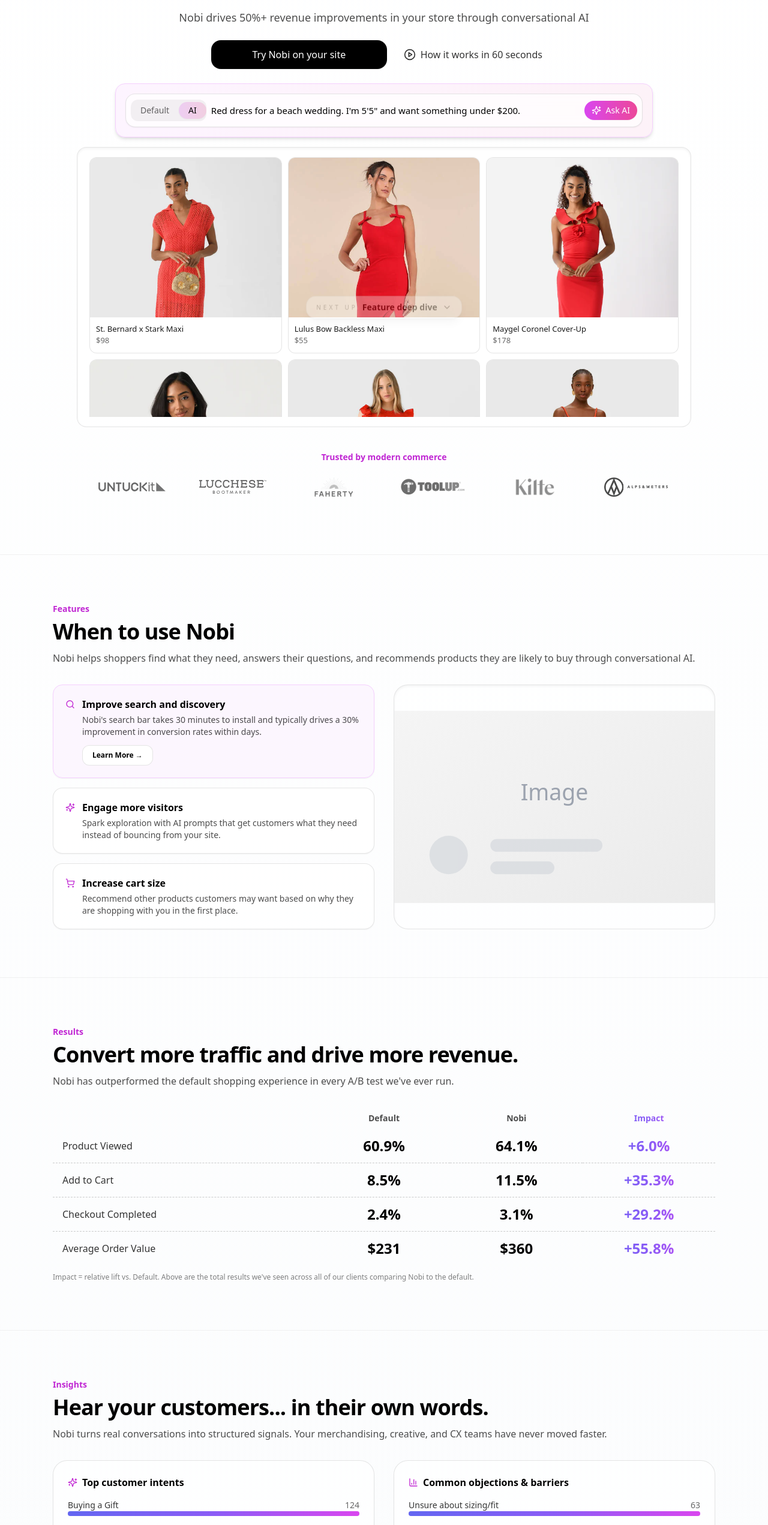
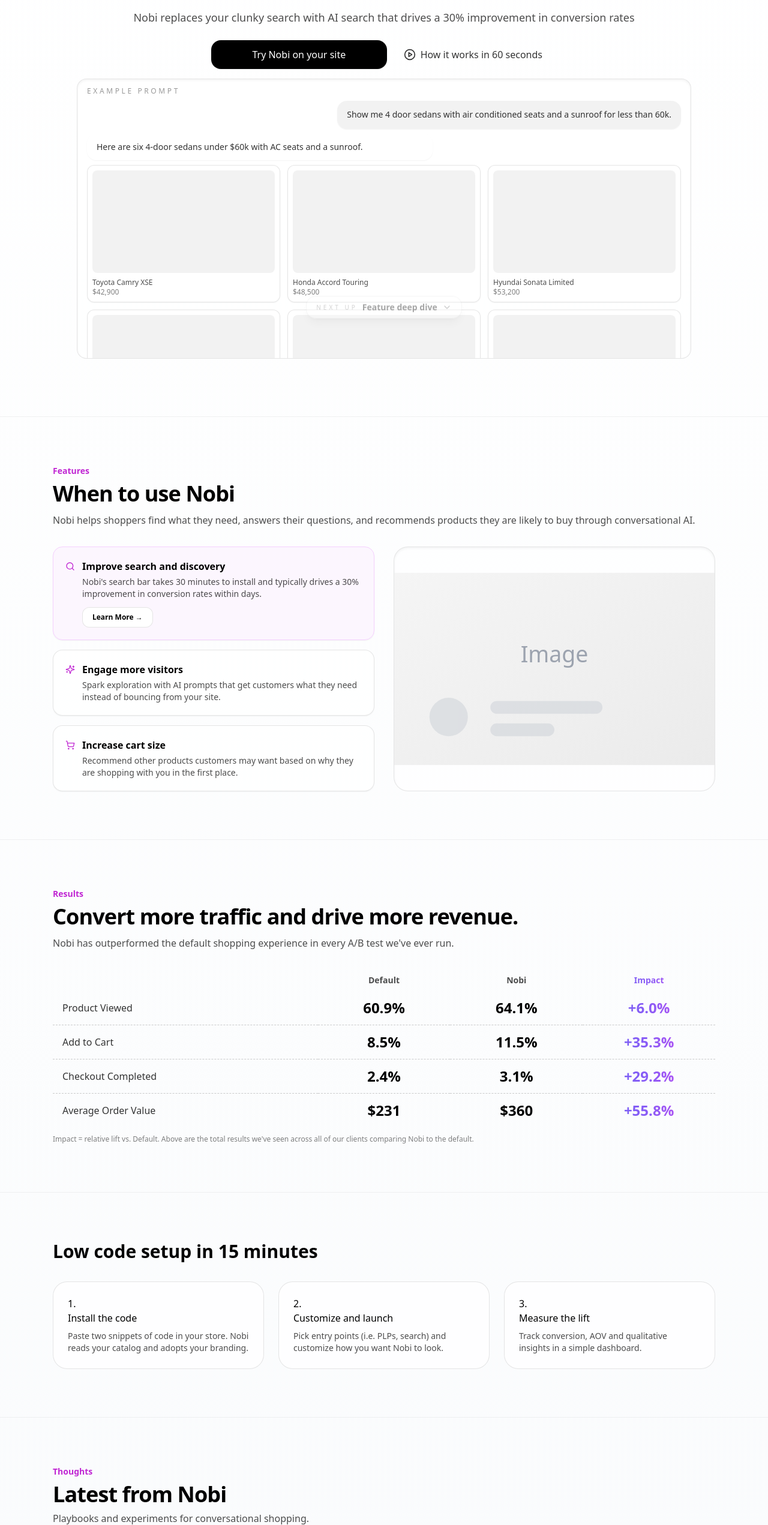
Before and after one commit to tylermuse/trynobi-car-site, a React (Vite) app: page / in a window 1280 px wide. Shown: the part 258-2800 px from the top of the page at 60% size. Built offline with nearby package versions, Linux system fonts and the light colour scheme.

Commit message:
Update hero and preview card for car shopper flow

```diff
--- a/src/pages/HomePage.jsx
+++ b/src/pages/HomePage.jsx
@@ -4,15 +4,12 @@ import Marquee from "react-fast-marquee";
 import LogoMarquee from "../components/LogoMarquee";
 import {
     ArrowRight,
-    BarChart3,
     CheckCircle2,
     Filter,
-    Heart,
     LayoutGrid,
     MessageCircleQuestion,
     MousePointerClick,
     PlayCircle,
-    Quote,
     Search as SearchIcon,
     ShoppingCart,
     Sparkles,
@@ -805,6 +802,76 @@ function HeroSkeletonLine({ w = "60%" }) {
 
 // --- HERO PREVIEW HELPERS (names are unique to avoid clashes) ---
 
+function HeroCarPreview() {
+  const [step, setStep] = React.useState(0);
+
+  React.useEffect(() => {
+    const t1 = setTimeout(() => setStep(1), 700);
+    const t2 = setTimeout(() => setStep(2), 1400);
+    return () => {
+      clearTimeout(t1);
+      clearTimeout(t2);
+    };
+  }, []);
+
+  return (
+    <AspectBox ratio={16 / 9} ratioVar="--hero-preview-ratio">
+      <div className="absolute inset-0 px-4 pt-3 pb-0 flex flex-col gap-2">
+        <div className="text-xs uppercase tracking-[0.3em] text-black/40 dark:text-white/40">
+          Example Prompt
+        </div>
+        <motion.div
+          initial={{ opacity: 0, y: 6 }}
+          animate={{ opacity: 1, y: 0 }}
+          transition={{ duration: 0.5 }}
+          className="max-w-xl self-end rounded-2xl bg-black/5 text-black/80 px-4 py-3 text-sm leading-relaxed shadow-sm text-right"
+        >
+          Show me 4 door sedans with air conditioned seats and a sunroof for less than 60k.
+        </motion.div>
+        {step >= 1 && (
+          <motion.div
+            initial={{ opacity: 0, y: 6 }}
+            animate={{ opacity: 1, y: 0 }}
+            transition={{ duration: 0.5 }}
+            className="max-w-xl rounded-2xl bg-white/80 dark:bg-white/10 px-4 py-3 text-sm text-black/80 dark:text-white/80 shadow-sm"
+          >
+            Here are six 4‑door sedans under $60k with AC seats and a sunroof.
+          </motion.div>
+        )}
+        {step >= 2 && (
+          <motion.div
+            initial={{ opacity: 0, y: 6 }}
+            animate={{ opacity: 1, y: 0 }}
+            transition={{ duration: 0.5 }}
+            className="grid grid-cols-2 md:grid-cols-3 gap-3 flex-1 overflow-y-auto"
+          >
+            {[
+              { name: "Toyota Camry XSE", price: "$42,900" },
+              { name: "Honda Accord Touring", price: "$48,500" },
+              { name: "Hyundai Sonata Limited", price: "$53,200" },
+              { name: "Mazda6 Signature", price: "$39,700" },
+              { name: "Kia K5 GT", price: "$57,950" },
+              { name: "Nissan Altima SR", price: "$45,300" },
+            ].map((car, i) => (
+              <div
+                key={`sedan-${i}`}
+                className="rounded-xl border border-black/10 dark:border-white/10 bg-white/70 dark:bg-white/5 p-2 shadow-sm"
+              >
+                <div className="aspect-[16/9] rounded-lg bg-black/5 dark:bg-white/10" />
+                <div className="mt-2 text-xs font-medium text-black/70 dark:text-white/70">
+                  {car.name}
+                </div>
+                <div className="text-xs text-black/50 dark:text-white/50">
+                  {car.price}
+                </div>
+              </div>
+            ))}
+          </motion.div>
+        )}
+      </div>
+    </AspectBox>
+  );
+}
 
 function Hero({ onOpenForm, onOpenVideo }) {
   const [searchMode, setSearchMode] = React.useState("ai");
@@ -832,7 +899,7 @@ function Hero({ onOpenForm, onOpenVideo }) {
           </h1>
 
           <p className="mt-4 text-lg text-black/70 dark:text-white/70">
-            Nobi drives 50%+ revenue improvements in your store through conversational AI
+            Nobi replaces your clunky search with AI search that drives a 30% improvement in conversion rates
           </p>
 
           {/* Same-row CTAs (works on mobile too) */}
@@ -852,40 +919,10 @@ function Hero({ onOpenForm, onOpenVideo }) {
 
           </div>
 
-        {/* Search bar */}
-        <div className="mt-6 max-w-4xl mx-auto">
-          <div className="p-4 rounded-2xl border border-fuchsia-200 bg-gradient-to-r from-fuchsia-50 to-pink-50 shadow-md">
-            <DualModeSearchBar
-              locked                                 // 👈 NEW: display-only
-              mode={searchMode}
-              onModeChange={setSearchMode}
-              defaultMode="ai"
-              size="regular"
-              onDemoSubmit={kickOffPreview}
-              onSubmit={kickOffPreview}
-            />
-          </div>
-        </div>
-
         {/* Preview card */}
         <div className="mt-4 max-w-5xl mx-auto">
-          <ConversationPreview mode={searchMode} playKey={playKey} query={lastQuery} />
-        </div>
-        <div className="mt-10 max-w-5xl mx-auto text-center">
-          <p className="text-sm font-semibold text-fuchsia-600">
-            Trusted by modern commerce
-          </p>
-          <div className="mt-6 flex flex-wrap items-center justify-center gap-x-14 gap-y-8">
-            {CUSTOMER_LOGOS.map((logo) => (
-              <img
-                key={logo.alt}
-                src={logo.src}
-                alt={logo.alt}
-                className="h-8 w-28 object-contain select-none grayscale opacity-70 transition hover:grayscale-0 hover:opacity-100"
-                loading="lazy"
-                decoding="async"
-              />
-            ))}
+          <div className="hero-preview-panel w-full rounded-2xl border border-black/10 dark:border-white/10 bg-white/60 dark:bg-white/5 overflow-hidden shadow-inner">
+            <HeroCarPreview />
           </div>
         </div>
         <ScrollPreview sections={PREVIEW_SECTIONS} label="Next up" pillOptions={PILL_OPTIONS} />
@@ -1035,15 +1072,6 @@ const PILL_OPTIONS = [
   { id: "engage", label: "Engage more visitors", icon: LayoutGrid },
   { id: "answers", label: "Answer customer questions", icon: MessageCircleQuestion },
   { id: "api", label: "Launch AI on demand", icon: Sparkles },
-];
-
-const CUSTOMER_LOGOS = [
-  { alt: "UNTUCKit", src: "/media/logos/untuckit.svg" },
-  { alt: "Lucchese", src: "/media/logos/lucchese.svg" },
-  { alt: "Faherty", src: "/media/logos/faherty.svg" },
-  { alt: "TOOLUP", src: "/media/logos/toolup.svg" },
-  { alt: "Kilte", src: "/media/logos/kilte.svg" },
-  { alt: "Alps and Meters", src: "/media/logos/alps_meters.png" },
 ];
 
 const PILL_DETAILS = {
@@ -1405,80 +1433,6 @@ function Results() {
   );
 }
 
-function Testimonial() {
-  const leftRef = useRef(null);
-  const [leftHeight, setLeftHeight] = useState(0);
-
-  useEffect(() => {
-  if (!leftRef.current) return;
-  const el = leftRef.current;
-
-  // If ResizeObserver isn't supported, measure once and exit
-  if (typeof window === "undefined" || typeof window.ResizeObserver === "undefined") {
-    setLeftHeight(el.getBoundingClientRect().height || 320);
-    return;
-  }
-
-  const ro = new ResizeObserver(() => {
-    setLeftHeight(el.getBoundingClientRect().height);
-  });
-  ro.observe(el);
-  // Initial measure
-  setLeftHeight(el.getBoundingClientRect().height);
-
-  return () => ro.disconnect();
-}, []);
-
-  return (
-    <section id="testimonial" className="py-20 border-t border-black/5 dark:border-white/5">
-      <div className="mx-auto max-w-6xl px-6">
-        {/* Do NOT stretch children; align them to the start */}
-        <div className="grid grid-cols-1 lg:grid-cols-3 gap-8 items-start">
-          {/* Quote card — natural height, not stretched */}
-          <div
-            ref={leftRef}
-            className="lg:col-span-2 self-start rounded-3xl border border-black/10 dark:border-white/10 bg-white/70 dark:bg-white/5 p-8 shadow-sm"
-          >
-            <Quote className="h-6 w-6 text-fuchsia-600 mb-4" />
-            <p className="text-2xl leading-snug font-medium text-black/90 dark:text-white">
-              “If you want to learn and be inspired, you should implement a tool like Nobi. We've seen great incremental results... but the biggest reason a brand should implement this is that you have the opportunity to apply more information towards optimizing
-              campaigns and your broader brand and e-comm goals.”
-            </p>
-            <div className="mt-6 flex items-center gap-4">
-              <img
-                src="/media/lourdes.png"
-                alt="Customer avatar"
-                className="h-10 w-10 rounded-full object-cover bg-black/10 dark:bg-white/10"
-              />
-              <div>
-                <div className="font-semibold">Lourdes Servin</div>
-                <div className="text-sm text-black/60 dark:text-white/60">
-                  Senior Dr. Digital & E-Commerce, Lucchese Bootmaker
-                </div>
-              </div>
-            </div>
-          </div>
-
-          {/* Photo card — height follows the quote, no inner padding, image covers */}
-          <div
-            className="self-start rounded-3xl border border-black/10 dark:border-white/10 overflow-hidden bg-white/70 dark:bg-white/5"
-            style={{
-              // Match the quote's height on desktop; give a safe minimum before we measure
-              height: leftHeight || 320,
-            }}
-          >
-            <img
-              src="/media/lucchese-testimonial-image.png" // <-- put your photo here
-              alt="Customer lifestyle"
-              className="h-full w-full object-cover"
-            />
-          </div>
-        </div>
-      </div>
-    </section>
-  );
-}
-
 function HowItWorks() {
   const steps = [
     { h: "Install the code", p: "Paste two snippets of code in your store. Nobi reads your catalog and adopts your branding." },
@@ -1559,184 +1513,6 @@ function HeatCell({ v = 0 }) {
   );
 }
 
-/* ========= Insights section ========= */
-function InsightsBar({ value, maxValue }) {
-  const pct = Math.max(0, Math.min(100, Math.round((value / maxValue) * 100)));
-  return (
-    <div className="h-2 w-full rounded-full bg-black/5 dark:bg-white/10">
-      <div
-        className="h-2 rounded-full bg-gradient-to-r from-indigo-500 via-violet-500 to-fuchsia-500"
-        style={{ width: `${pct}%` }}
-      />
-    </div>
-  );
-}
-
-function InsightsHeatCell({ v = 0 }) {
-  const bg = `rgba(139, 92, 246, ${0.15 + v * 0.45})`;
-  const border = `rgba(0,0,0,0.06)`;
-  return (
-    <div
-      className="h-9 sm:h-10 md:h-11 flex items-center justify-center rounded-lg text-xs sm:text-sm font-medium"
-      style={{ backgroundColor: bg, border: `1px solid ${border}` }}
-      aria-label={`affinity ${Math.round(v * 100)}%`}
-    >
-      {Math.round(v * 100)}%
-    </div>
-  );
-}
-
-function Insights({ onOpenForm }) {
-  const intents = [
-    { label: "Buying a Gift", value: 124 },
-    { label: "Shopping for an upcoming trip", value: 96 },
-    { label: "Requesting sizing/fit", value: 88 },
-    { label: "Shopping by product type", value: 54 },
-  ];
-
-  const objections = [
-    { label: "Unsure about sizing/fit", value: 63 },
-    { label: "Shipping cost/timing", value: 49 },
-    { label: "Material care/durability", value: 31 },
-    { label: "Out of stock / color", value: 24 },
-  ];
-
-  const products = ["Button downs", "Polos", "Dresses"];
-  const attrs = ["Linen", "Gauze", "Terry"];
-  const affinity = {
-    "Button downs": { Linen: 0.78, "Gauze": 0.32, "Terry": 0.55 },
-    Polos: { Linen: 0.22, "Gauze": 0.81, "Terry": 0.08 },
-    "Dresses": { Linen: 0.93, "Gauze": 0.05, "Terry": 0.06 },
-  };
-
-  const max = (arr) => Math.max(...arr.map((d) => d.value));
-
-  return (
-    <section id="insights" className="scroll-mt-20 py-20 border-t border-black/5 dark:border-white/5">
-      <div className="mx-auto max-w-6xl px-6">
-        <div className="flex flex-col sm:flex-row sm:items-end sm:justify-between gap-4">
-          <div>
-            <p className="text-sm font-semibold text-fuchsia-600">Insights</p>
-            <h2 className="text-3xl sm:text-4xl font-semibold tracking-tight mt-2">
-              Hear your customers... in their own words.
-            </h2>
-            <p className="mt-3 text-black/70 dark:text-white/70">
-              Nobi turns real conversations into structured signals. Your merchandising, creative, and CX teams have never moved faster.
-            </p>
-          </div>
-        </div>
-
-        {/* Grid */}
-        <div className="mt-8 grid grid-cols-1 lg:grid-cols-2 gap-8 items-start">
-          {/* Left column */}
-          <div className="space-y-6">
-            {/* Intents */}
-            <div className="rounded-3xl border border-black/10 dark:border-white/10 bg-white/70 dark:bg-white/5 p-6 shadow-sm">
-              <div className="font-semibold flex items-center gap-2">
-                <Sparkles className="h-4 w-4 text-fuchsia-600" />
-                Top customer intents
-              </div>
-              <div className="mt-4 space-y-3">
-                {intents.map((d) => (
-                  <div key={d.label}>
-                    <div className="flex items-center justify-between text-sm">
-                      <span className="text-black/80 dark:text-white/90">{d.label}</span>
-                      <span className="tabular-nums text-black/60 dark:text-white/60">{d.value}</span>
-                    </div>
-                    <InsightsBar value={d.value} maxValue={max(intents)} />
-                  </div>
-                ))}
-              </div>
-            </div>
-
-            {/* Attribute affinity by product (heatmap) */}
-            <div className="rounded-3xl border border-black/10 dark:border-white/10 bg-white/70 dark:bg-white/5 p-6 shadow-sm">
-<div className="font-semibold flex items-center gap-2">
-  <Heart className="h-4 w-4 text-fuchsia-600" aria-hidden="true" />
-  Attribute affinity by product
-</div>
-              <p className="mt-1 text-xs text-black/60 dark:text-white/60">
-                Likelihood a shopper will request an attribute when browsing a product type.
-              </p>
-
-              <div className="mt-4 overflow-x-auto [-webkit-overflow-scrolling:touch]">
-                <div className="w-full">
-                  <div
-                    className="grid gap-2 sm:gap-3"
-                    style={{
-                      gridTemplateColumns: `clamp(112px, 20vw, 140px) repeat(${attrs.length}, minmax(clamp(58px, 8vw, 84px), 1fr))`,
-                    }}
-                  >
-                    <div />
-                    {attrs.map((a) => (
-                      <div key={a} className="px-2 py-1 text-xs sm:text-sm text-center text-black/70 dark:text-white/70">
-                        {a}
-                      </div>
-                    ))}
-                    {products.map((p) => (
-                      <React.Fragment key={p}>
-                        <div className="px-2 py-2 text-sm font-medium text-black/80 dark:text-white/90 flex items-center">
-                          {p}
-                        </div>
-                        {attrs.map((a) => (
-                          <InsightsHeatCell key={`${p}-${a}`} v={affinity[p][a] || 0} />
-                        ))}
-                      </React.Fragment>
-                    ))}
-                  </div>
-                </div>
-              </div>
-            </div>
-          </div>
-
-          {/* Right column */}
-          <div className="space-y-6">
-            {/* Objections */}
-            <div className="rounded-3xl border border-black/10 dark:border-white/10 bg-white/70 dark:bg-white/5 p-6 shadow-sm">
-              <div className="font-semibold flex items-center gap-2">
-                <BarChart3 className="h-4 w-4 text-fuchsia-600" />
-                Common objections & barriers
-              </div>
-              <div className="mt-4 space-y-3">
-                {objections.map((d) => (
-                  <div key={d.label}>
-                    <div className="flex items-center justify-between text-sm">
-                      <span className="text-black/80 dark:text-white/90">{d.label}</span>
-                      <span className="tabular-nums text-black/60 dark:text-white/60">{d.value}</span>
-                    </div>
-                    <InsightsBar value={d.value} maxValue={max(objections)} />
-                  </div>
-                ))}
-              </div>
-            </div>
-
-            {/* Voice of customer */}
-            <div className="rounded-3xl border border-black/10 dark:border-white/10 bg-white/70 dark:bg-white/5 p-6 shadow-sm">
-              <div className="font-semibold flex items-center gap-2">
-                <Quote className="h-4 w-4 text-fuchsia-600" />
-                Example Prompts
-              </div>
-              <div className="mt-3 space-y-3 text-sm text-black/80 dark:text-white/90">
-                <blockquote className="rounded-xl p-3 bg-black/5 dark:bg-white/10">
-                  “Shirts and pants for a boy going off to college (probably a large).”
-                </blockquote>
-                <blockquote className="rounded-xl p-3 bg-black/5 dark:bg-white/10">
-                  “Outfits for a trip to Puerto Vallarta for a girlfriend's 30th.”
-                </blockquote>
-                <blockquote className="rounded-xl p-3 bg-black/5 dark:bg-white/10">
-                  “Will the Legend shirt shrink in the wash?”
-                </blockquote>
-                 <blockquote className="rounded-xl p-3 bg-black/5 dark:bg-white/10">
-                  “Men's sale items in sizes small and medium and pants size 32.”
-                </blockquote>
-              </div>
-            </div>
-          </div>
-        </div>
-      </div>
-    </section>
-  );
-}
 
 function RequestDemoModal({ open, onClose }) {
   const [form, setForm] = React.useState({
@@ -2010,8 +1786,6 @@ export default function HomePage() {
         <Hero onOpenForm={onOpenForm} onOpenVideo={() => setIsVideoOpen(true)} />
         <Features />
         <Results />
-        <Insights onOpenForm={onOpenForm} />
-        <Testimonial />
         <HowItWorks />
         <LatestPosts />
         {SHOW_PRICING && <Pricing />}
@@ -2036,7 +1810,7 @@ export default function HomePage() {
         <VideoModal
             open={isVideoOpen}
             onClose={() => setIsVideoOpen(false)}
-            youtube="https://www.youtube.com/watch?v=RKqGC3CVZd0"
+            youtube="https://www.youtube.com/watch?v=XLAABPHeg2M"
         />
     </div>
   );
```
